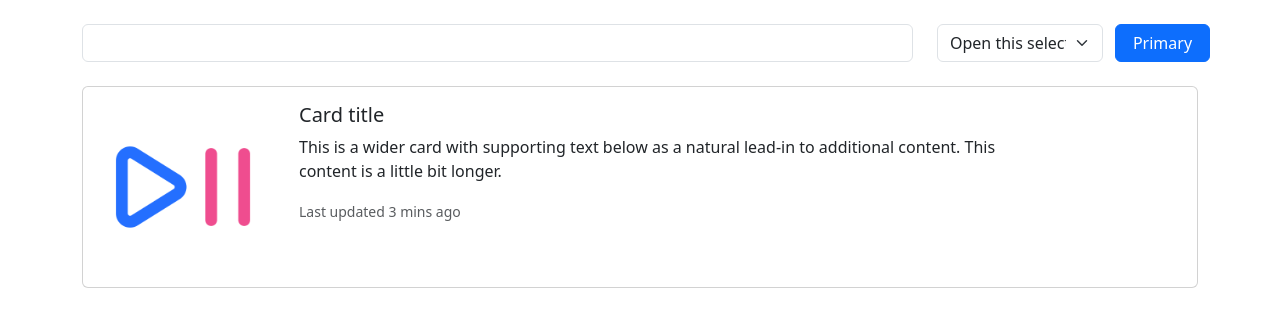
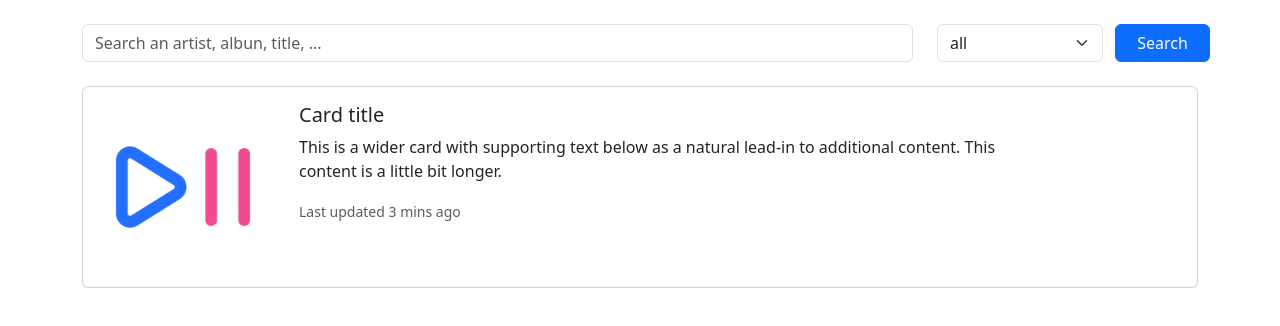
Before and after one commit to javier0097/itunesbrowser, an Angular app: page / in a window 1280 px wide. Shown: the top 326 px of the page. Built offline with nearby package versions, Linux system fonts and the light colour scheme.

Commit message:
search component created

```diff
--- a/src/app/app.html
+++ b/src/app/app.html
@@ -1,18 +1,5 @@
 <div class="container">
-  <div class="row mt-4">
-    <div class="col-9">
-      <input class="form-control">
-    </div>
-    <div class="col">
-      <select class="form-select">
-        <option selected>Open this select menu</option>
-        <option value="1">One</option>
-        <option value="2">Two</option>
-        <option value="3">Three</option>
-      </select>
-    </div>
-    <button type="button" class="btn btn-primary col-1">Primary</button>
-  </div>
+  <search-component></search-component>
   <div class="card mb-3 mt-4">
     <div class="row g-0">
       <div class="w-auto">
--- /dev/null
+++ b/src/app/components/search/search.component.css
@@ -0,0 +1,3 @@
+.search-button{
+  min-width: 70px;
+}
--- /dev/null
+++ b/src/app/components/search/search.component.html
@@ -0,0 +1,11 @@
+<form class="row mt-4" [formGroup]="searchForm" (submit)="onSearch()">
+  <div class="col-9">
+    <input class="form-control" placeholder="Search an artist, albun, title, ..." formControlName="searchText">
+  </div>
+  <div class="col">
+    <select class="form-select" formControlName="resourceType">
+      <option *ngFor="let option of typeOptions;" [value]="option">{{option}}</option>
+    </select>
+  </div>
+  <button type="submit" class="btn btn-primary col-1 search-button">Search</button>
+</form>
--- /dev/null
+++ b/src/app/components/search/search.component.ts
@@ -0,0 +1,29 @@
+import { Component } from '@angular/core';
+import {FormControl, FormGroup} from '@angular/forms';
+
+@Component({
+  selector: 'search-component',
+  standalone: false,
+  templateUrl: './search.component.html',
+  styleUrl: './search.component.css'
+})
+export class SearchComponent {
+  searchForm: FormGroup;
+  searchText: FormControl;
+  resourceType: FormControl;
+  typeOptions: String[];
+
+  constructor() {
+    this.typeOptions = ['all', 'music', 'musicVideo']
+    this.searchText = new FormControl('');
+    this.resourceType= new FormControl(this.typeOptions[0]);
+    this.searchForm = new FormGroup({
+      searchText: this.searchText,
+      resourceType: this.resourceType,
+    })
+  }
+
+  public onSearch(): void {
+    console.log(this.searchForm.value);
+  }
+}
```
Also changed, not shown: src/app/app-module.ts (+6 -2 lines), 1 other file (tests, documents, lock files or other folders).
